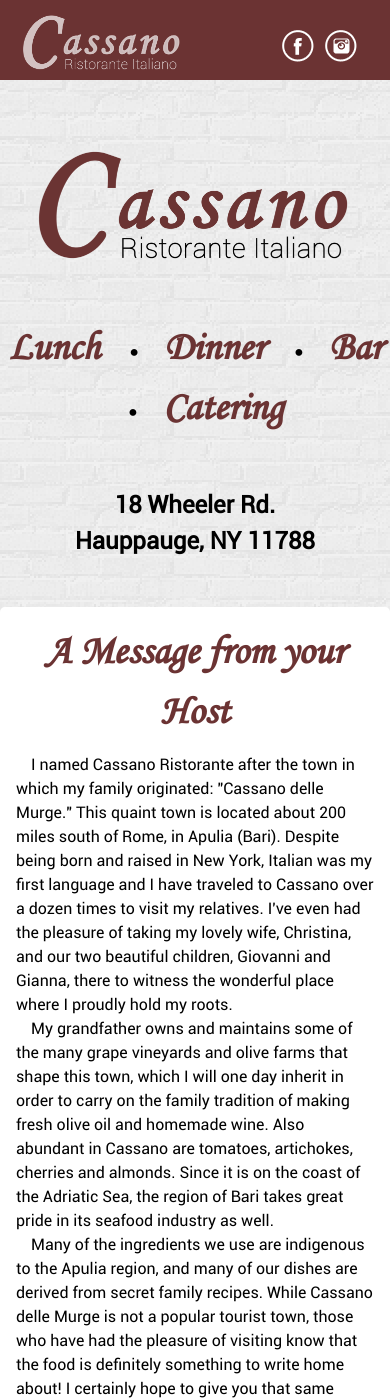
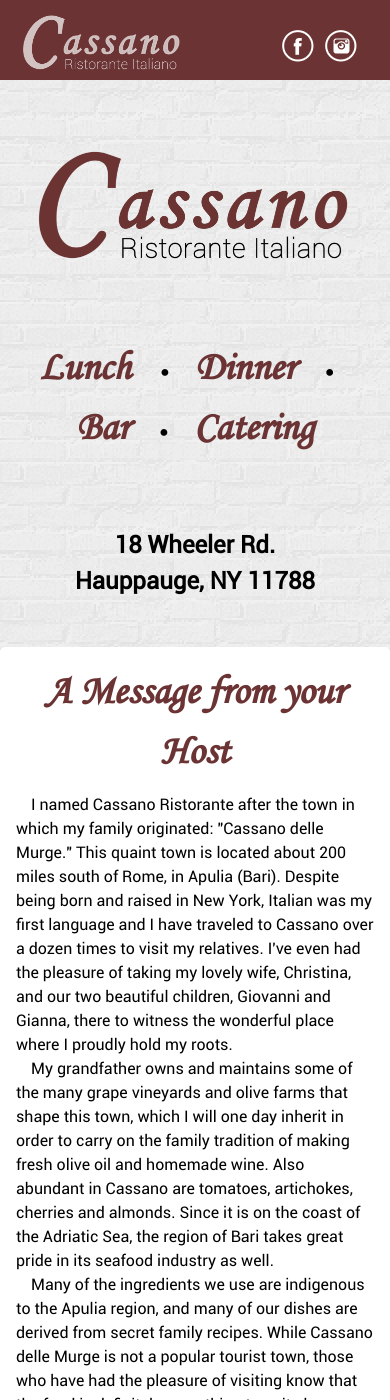
Before and after one commit to theanthonypage/theanthonypage.github.io, a Jekyll site: the page built from index.html, in a window 390 px wide and 1400 px high. Built offline with Jekyll 4.4.1, drawn with Linux system fonts in a browser that asks for light colours; nearby versions of some CDN libraries.

Commit message:
Minor fixes

```diff
--- a/css/main.css
+++ b/css/main.css
@@ -195,6 +195,12 @@ a:hover {
 	font-size:.8em;
 }
 
+.coming-soon {
+	width:500px;
+	margin:3.5em auto 0 auto;
+}
+
+
 @media(max-width:500px) {
 	.main-logo {
 		width:100%;
@@ -204,6 +210,7 @@ a:hover {
 	}
 	.bullet-thing {
 		font-size:2.5em;
+		padding:.5em;
 	}
 	.bullet {
 		font-size:.5em;
@@ -226,12 +233,6 @@ a:hover {
 		padding:1em;
 	}
 }
-
-.coming-soon {
-	width:500px;
-	margin:3.5em auto 0 auto;
-}
-
 /* ------- MAIN CONTENT -------- */
 
 .page-title {
--- a/index.html
+++ b/index.html
@@ -20,5 +20,5 @@ permalink: "index.html"
 
 <div class="coming-soon">
 <h1 class="center" style="font-size:3em;"><span class="thin">Coming </span><span class="bold burgundy">SOON!</span></h1>
-<p style="font-size:1.5em; padding:.25em;">We still have some work to do before we can give you an unforgettable dining experience. In the meantime, like us on <a href="https://www.facebook.com/CassanoRistorante" class="burgundy" target="_blank">Facebook</a>, follow us on <a href="https://www.instagram.com/cassanoristorante/?hl=en" class="burgundy" target="_blank">Instagram</a>, and check back soon for the full website and opening dates!</p>
+<p style="font-size:1.5em; padding:.3em;">We still have some work to do before we can give you an unforgettable dining experience. In the meantime, like us on <a href="https://www.facebook.com/CassanoRistorante" class="burgundy" target="_blank">Facebook</a>, follow us on <a href="https://www.instagram.com/cassanoristorante/?hl=en" class="burgundy" target="_blank">Instagram</a>, and check back soon for the full website and opening dates!</p>
 </div>
```
